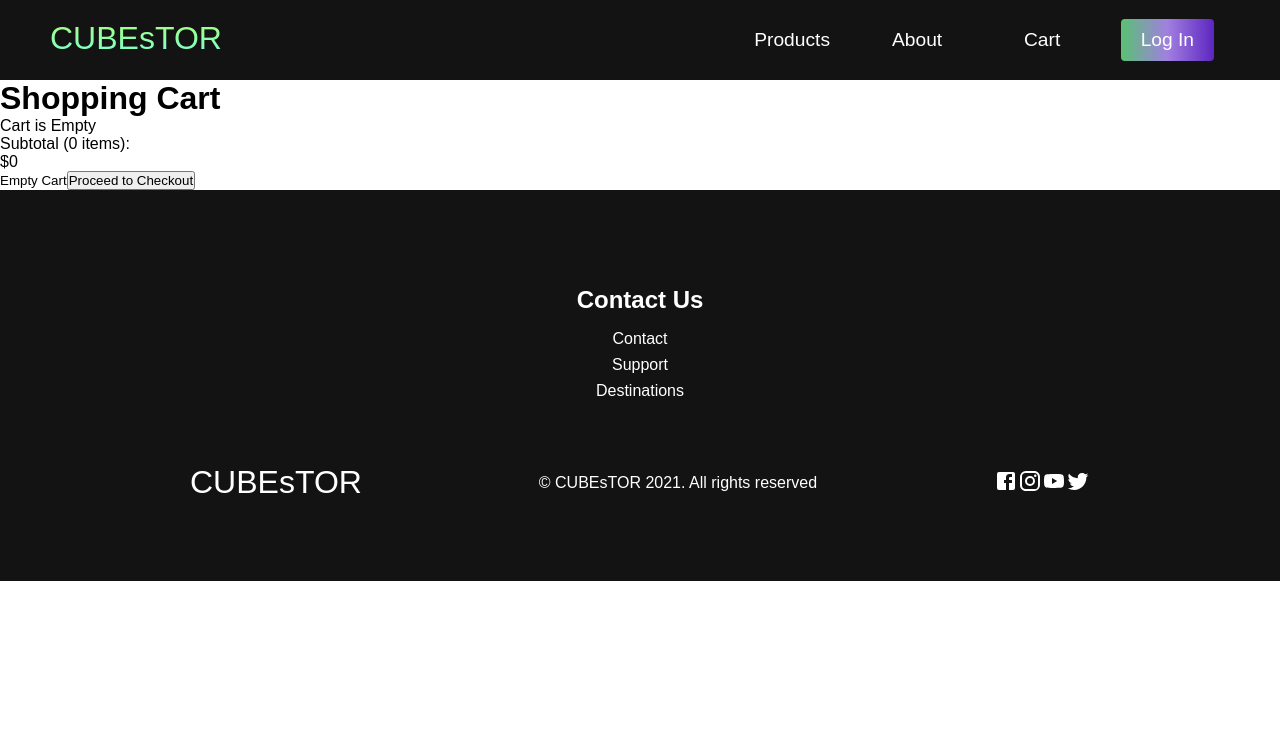
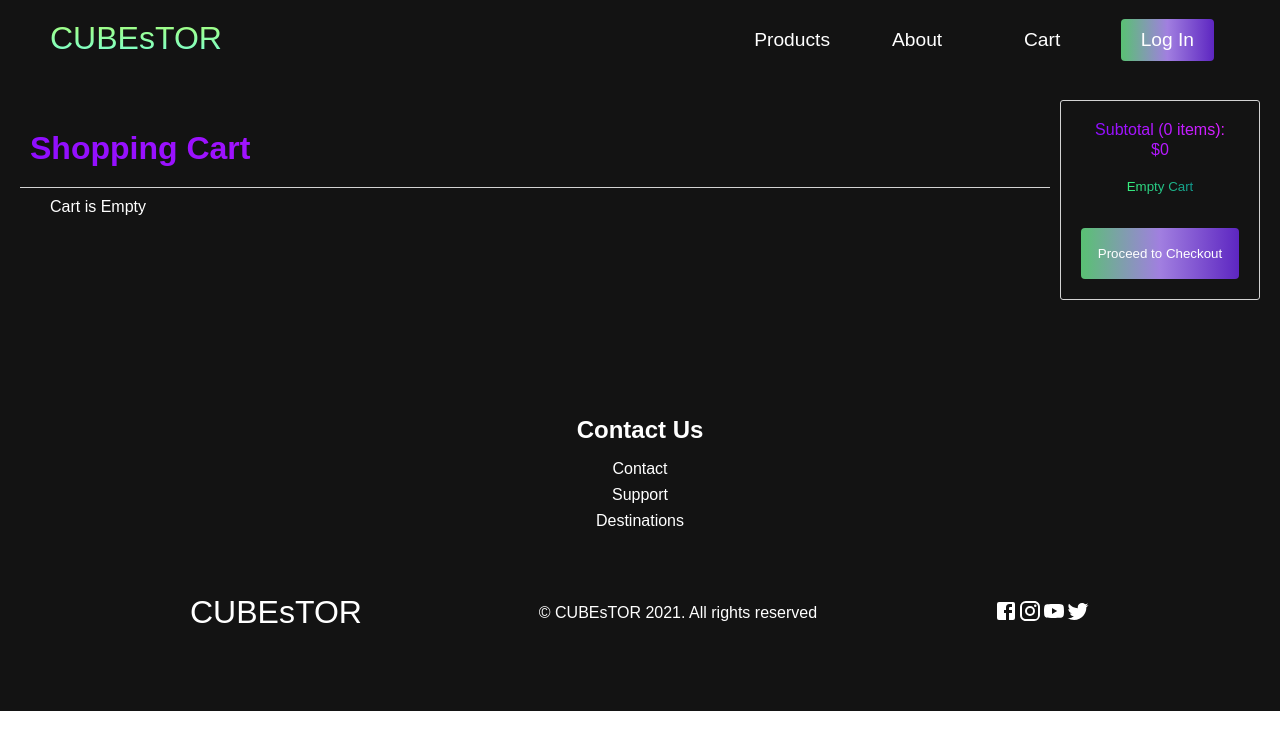
Before and after one commit to benrafalski/cube-shop, a React (Create React App) app in the folder client/: page /cart in a window 1280 px wide. Shown: the top 750 px of the page. Built offline with nearby package versions, Linux system fonts and the light colour scheme.

Commit message:
cart styles

```diff
--- a/client/src/components/Cart.js
+++ b/client/src/components/Cart.js
@@ -3,6 +3,7 @@ import { useStateValue } from '../StateProvider'
 import CurrencyFormat from 'react-currency-format'
 import '../styles.css'
 import { getCartTotal } from '../reducer'
+import Product from './Product'
 
 const Cart = () => {
     const history = useHistory()
@@ -15,8 +16,23 @@ const Cart = () => {
                     <h1 className='shopping__cart'>Shopping Cart</h1>
                     <div>
                         {cart.length > 0
-                            ? <h1>Items should show {cart.length}</h1>
-                            : <p>Cart is Empty</p>
+                            ? (cart.map((item => (
+                                <Product
+                                    id={item.id}
+                                    title={item.title}
+                                    price={item.price}
+                                    rating={item.rating}
+                                    image={item.image}
+                                    category={item.category}
+                                    type={item.type}
+                                    magnets={item.magnets}
+                                    size={item.size}
+                                    weight={item.weight}
+                                    released={item.released}
+                                    description={item.description}
+                                />
+                            ))))
+                            : <p className='cart__empty--text'>Cart is Empty</p>
                         }
                     </div>
                 </div>
@@ -26,8 +42,8 @@ const Cart = () => {
                     <CurrencyFormat
                         renderText={(value) => (
                             <>
-                                <p>Subtotal ({cart.length} items):</p>
-                                <p>{value}</p>
+                                <p className='subtotal__amount'>Subtotal ({cart.length} items):<br/><p className='subtotal__currency'>{value}</p></p>
+
                                 <small className='cart__empty'>Empty Cart</small>
                             </>
                         )}
--- a/client/src/styles.css
+++ b/client/src/styles.css
@@ -1561,3 +1561,109 @@
 	-webkit-text-fill-color: transparent;
 	-moz-text-fill-color: transparent;
 }
+
+/* cart styles */
+.cart {
+	display: flex;
+	padding: 20px;
+	background-color: #131313;
+	height: max-content;
+}
+
+.cart__items{
+	width: 100%;
+	margin-top: 20px;
+}
+
+.shopping__cart{
+	background: #da22ff;
+	background: -webkit-linear-gradient(to right, #9114ff, #da22ff);
+	background: linear-gradient(to right, #8f0eff, #da22ff);
+	background-size: 100%;
+	-webkit-background-clip: text;
+	-moz-background-clip: text;
+	-webkit-text-fill-color: transparent;
+	-moz-text-fill-color: transparent;
+	margin-right: 10px;
+	padding: 10px;
+	padding-bottom: 20px;
+	border-bottom: 1px solid lightgray;
+}
+
+.cart__empty--text{
+	color: #fff;
+	margin-left: 20px;
+	padding: 10px;
+}
+
+.subtotal{
+	display: flex;
+	flex-direction: column;
+	justify-content: space-between;
+	align-items: center;
+	text-align: center;
+	width: 200px;
+    height: 200px;
+    padding: 20px;
+    background-color: #131313;
+    border: 1px solid lightgray;
+    border-radius: 3px;
+}
+
+.subtotal__amount{
+	background: #da22ff;
+	background: -webkit-linear-gradient(to right, #9114ff, #da22ff);
+	background: linear-gradient(to right, #8f0eff, #da22ff);
+	background-size: 100%;
+	-webkit-background-clip: text;
+	-moz-background-clip: text;
+	-webkit-text-fill-color: transparent;
+	-moz-text-fill-color: transparent;
+}
+
+.subtotal__currency{
+	margin-top: 2px;
+}
+
+.cart__empty{
+	display: flex;
+	align-items: center;
+	margin: 2px;
+	margin-top: 20px;
+	background: #11998e;  /* fallback for old browsers */
+	background: -webkit-linear-gradient(to right, #38ef7d, #11998e);  /* Chrome 10-25, Safari 5.1-6 */
+	background: linear-gradient(to right, #38ef7d, #11998e);
+	background-size: 100%;
+	-webkit-background-clip: text;
+	-moz-background-clip: text;
+	-webkit-text-fill-color: transparent;
+	-moz-text-fill-color: transparent;
+}
+
+.cart__empty:hover{
+	background: #0f857b;  /* fallback for old browsers */
+	background: -webkit-linear-gradient(to left, #38ef7d, #11998e);  /* Chrome 10-25, Safari 5.1-6 */
+	background: linear-gradient(to left, #38ef7d, #11998e);
+	background-size: 100%;
+	-webkit-background-clip: text;
+	-moz-background-clip: text;
+	-webkit-text-fill-color: transparent;
+	-moz-text-fill-color: transparent;
+	cursor: pointer;
+}
+
+.subtotal > button {
+    width: 100%;
+    height: 80px;
+    margin-top: 10px;
+	background: #59C173;
+	background: -webkit-linear-gradient(to left, #5D26C1, #a17fe0, #59C173);
+	background: linear-gradient(to left, #5D26C1, #a17fe0, #59C173);
+	border: none;
+	border-radius: 4px;
+	margin-top: 2rem;
+	/* cursor: pointer; */
+	transition: all 0.35s;
+	outline: none;
+	color: #fff;
+}
```
